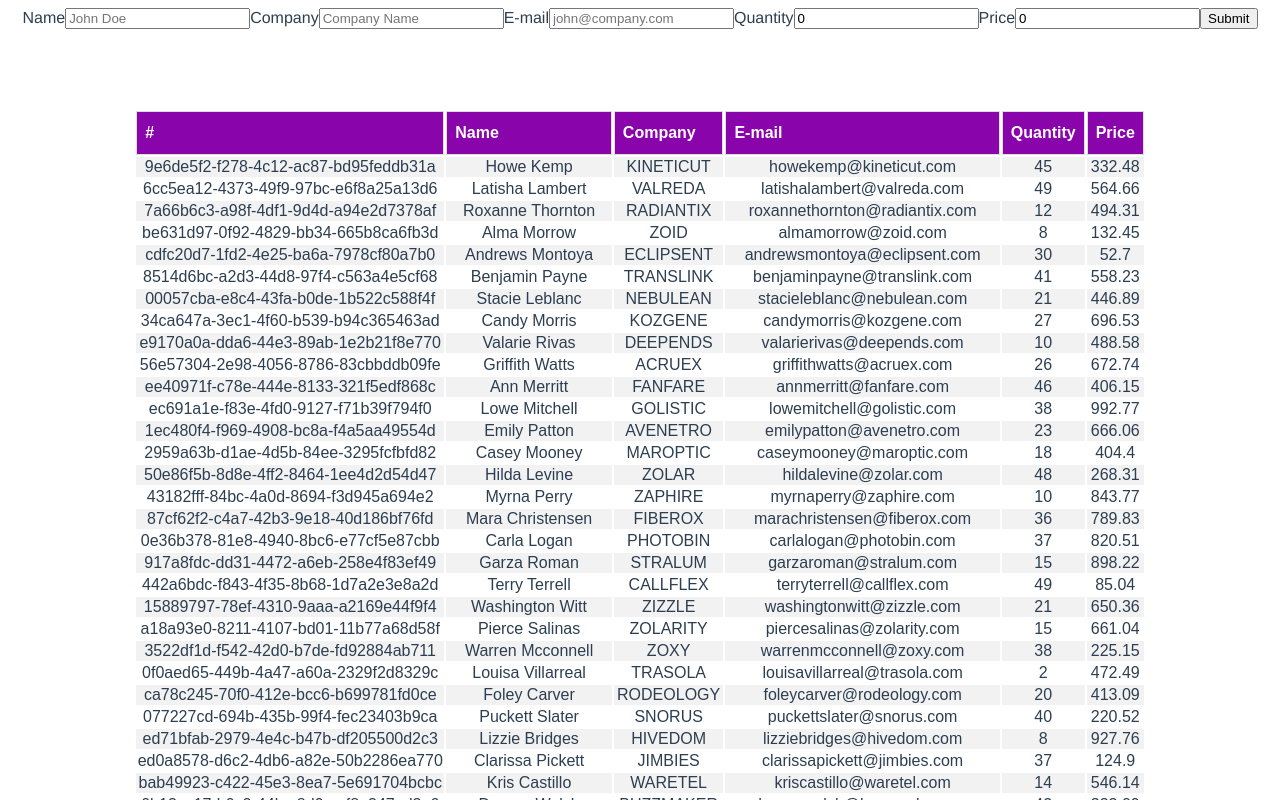
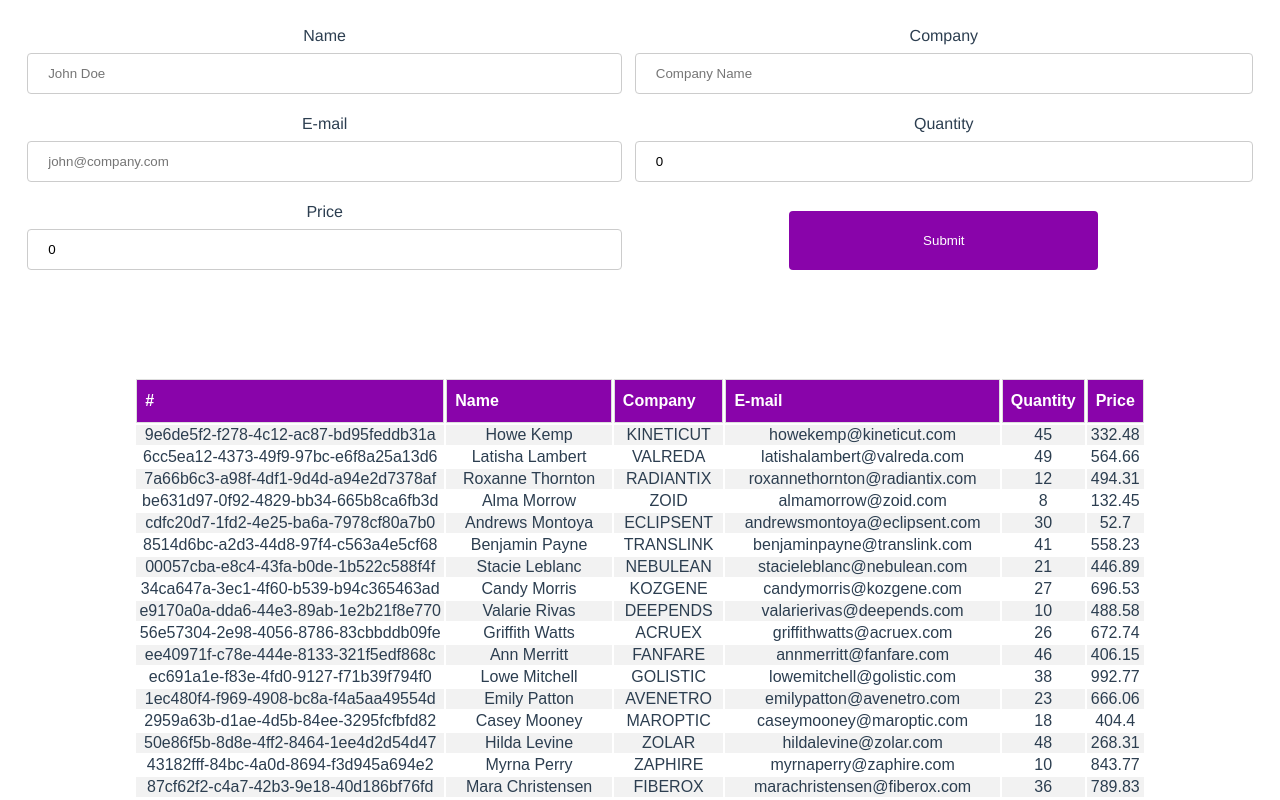
Before and after one commit to cantarellaa/swift-coding-task, a Vue app: page / in a window 1280 px wide. Shown: the top 800 px of the page. Built offline with nearby package versions, Linux system fonts and the light colour scheme; data requests are answered from the project's data file.

Commit message:
Added styling to the form

```diff
--- a/src/components/UserCreate.vue
+++ b/src/components/UserCreate.vue
@@ -1,42 +1,52 @@
 <template>
   <div class="form-container">
 
-    <form @submit.prevent="onSubmit">
+    <form class="user-form" @submit.prevent="onSubmit">
 
+      <div>
         <label>Name</label>
         <input
             v-model="user.name"
             type="text"
             placeholder="John Doe"
         >
+      </div>
 
+      <div>
         <label>Company</label>
         <input
             v-model="user.company"
             type="text"
             placeholder="Company Name"
         />
+      </div>
 
+      <div>
         <label>E-mail</label>
         <input
             v-model="user.email"
             type="text"
             placeholder="john@company.com"
         />
+      </div>
 
+      <div>
         <label>Quantity</label>
         <input
             v-model="user.quantity"
             type="number"
             placeholder="1"
         />
+      </div>
 
+      <div>
         <label>Price</label>
         <input
             v-model="user.price"
             type="number"
             placeholder="100"
         />
+      </div>
 
       <button type="submit">Submit</button>
     </form>
@@ -78,3 +88,48 @@
     }
   }
 </script>
+
+<style scoped>
+.user-form {
+  display: grid;
+  /*grid-template-columns: [labels] auto [controls] 1fr;*/
+  grid-auto-flow: row;
+  grid-gap: .8em;
+  padding: 1.2em;
+}
+.user-form > label  {
+  grid-column: labels;
+  grid-row: auto;
+}
+.user-form > input,
+.user-form > button {
+  grid-column: controls;
+  grid-row: auto;
+  border: none;
+  padding: 1em;
+}
+input[type=text], input[type=number] {
+  width: 100%;
+  padding: 12px 20px;
+  margin: 8px 0;
+  display: inline-block;
+  border: 1px solid #ccc;
+  border-radius: 4px;
+  box-sizing: border-box;
+}
+
+button {
+  width: 50%;
+  background-color: #8904aa;
+  color: white;
+  padding: 14px 20px;
+  margin: 8px auto;
+  border: none;
+  border-radius: 4px;
+  cursor: pointer;
+}
+
+button:hover {
+  background-color: #5f0275;
+}
+</style>
```
Also changed, not shown: db.json. Lines whose indentation alone changed are shown as unchanged.
